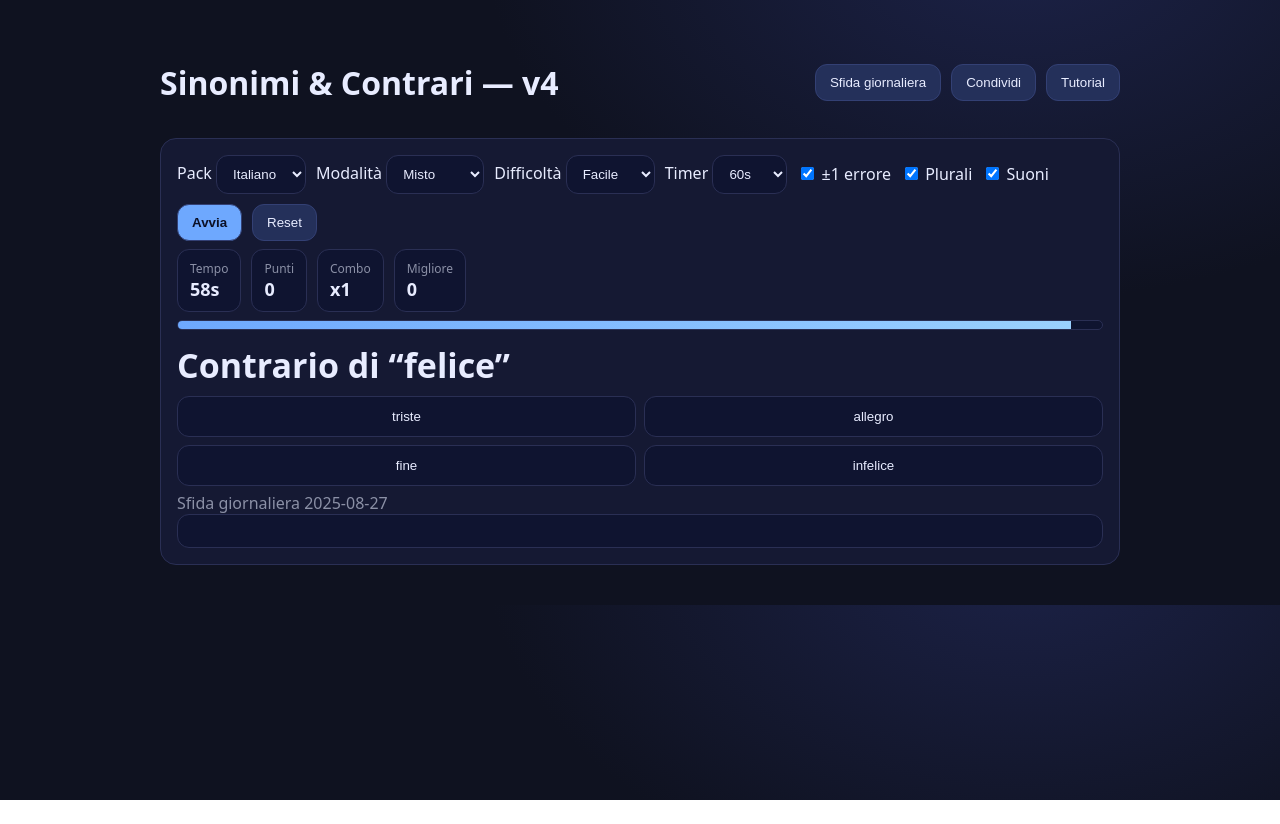
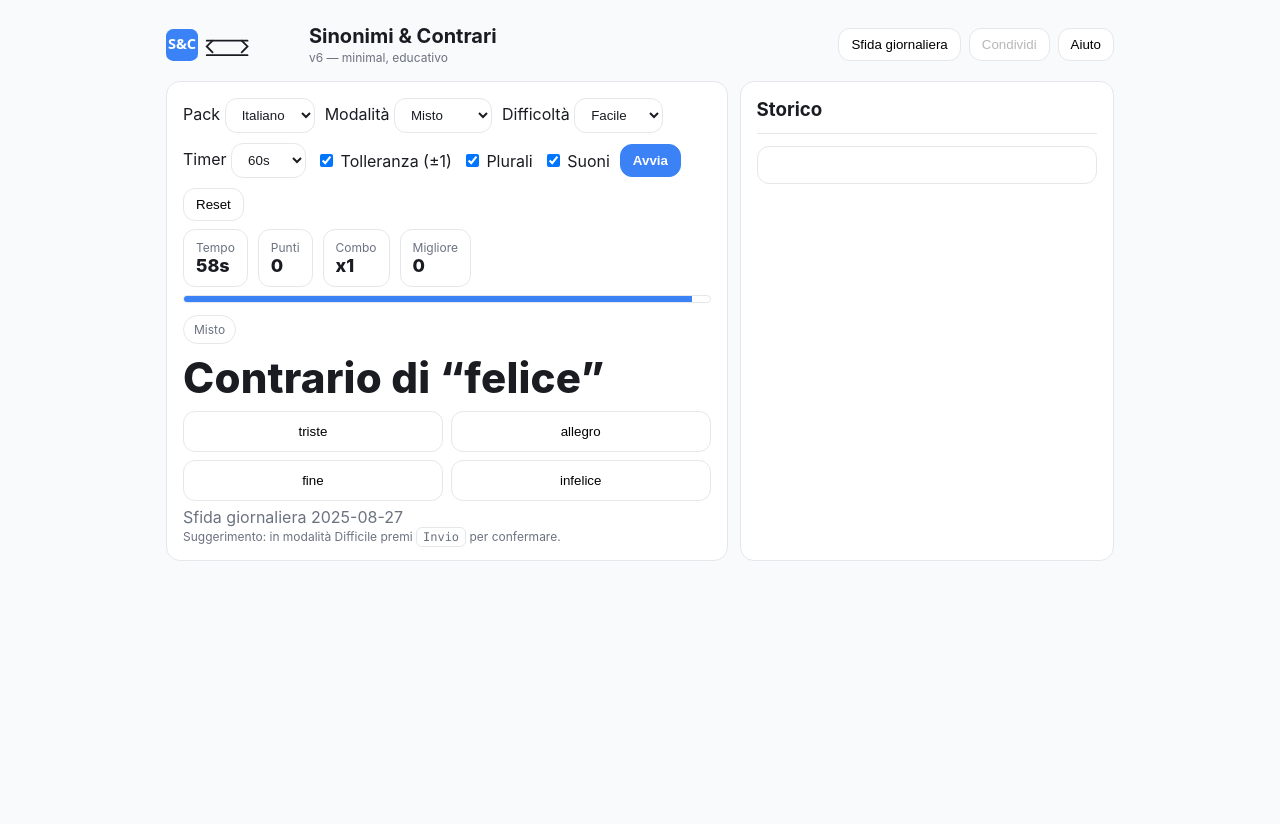
Before and after one commit to bob91te/sinonimi-contrari, a plain HTML site: page index.html in a window 1280 px wide. Both pictures are taken after a click on the button "Sfida giornaliera". Before the commit the page ends 800 px from the top, so only its background shows below. Drawn offline with Linux system fonts and the light colour scheme.

Commit message:
Add files via upload

```diff
--- a/index.html
+++ b/index.html
@@ -3,42 +3,89 @@
 <head>
   <meta charset="utf-8">
   <meta name="viewport" content="width=device-width,initial-scale=1">
-  <title>Sinonimi & Contrari — v4 (release)</title>
-  <meta name="theme-color" content="#151933">
+  <meta name="color-scheme" content="light">
+  <title>Sinonimi & Contrari — v6 Minimal</title>
+  <meta name="theme-color" content="#f9fafb">
   <link rel="manifest" href="./manifest.webmanifest">
   <link rel="icon" href="./icons/icon-192.png">
   <style>
-    :root{--bg:#0f1220;--card:#151933;--muted:#8b90a6;--text:#e8ecff;--primary:#6ea8fe;--ok:#45d483;--err:#ff6b6b;--br:#2a2f54;--r:16px}
-    body{margin:0;font-family:system-ui,-apple-system,Segoe UI,Roboto,Helvetica,Arial;background:radial-gradient(1200px 800px at 80% -10%,#1c2248 0%,var(--bg) 45%);color:var(--text)}
-    .app{max-width:960px;margin:24px auto;padding:16px}
-    header{display:flex;align-items:center;justify-content:space-between;margin-bottom:12px}
-    .card{background:var(--card);border:1px solid var(--br);border-radius:var(--r);padding:16px}
-    .row{display:flex;gap:10px;align-items:center;flex-wrap:wrap}
-    select,input{background:#0f1430;border:1px solid var(--br);color:var(--text);border-radius:12px;padding:10px 12px}
-    button{background:#24305a;border:1px solid #334074;color:var(--text);border-radius:12px;padding:10px 14px;cursor:pointer}
-    button.primary{background:var(--primary);color:#0b1026;font-weight:700}
-    .word{font-size:34px;font-weight:800;margin:8px 0}
-    .opts{display:grid;grid-template-columns:1fr;gap:8px}
-    @media(min-width:640px){.opts{grid-template-columns:1fr 1fr}}
-    .opt{background:#0f1430;border:1px solid var(--br);border-radius:12px;padding:12px;text-align:center;cursor:pointer}
-    .progress{height:8px;background:#0f1430;border:1px solid var(--br);border-radius:999px;overflow:hidden;margin-top:8px}
-    .progress>div{height:100%;background:linear-gradient(90deg,var(--primary),#9ad0ff);width:0}
-    .stat{background:#0f1430;border:1px solid var(--br);border-radius:12px;padding:10px 12px}
-    .stat .k{font-size:12px;color:var(--muted)} .stat .v{font-size:18px;font-weight:700}
-    .msg{min-height:22px;color:var(--muted);margin-top:6px}
-    .list{max-height:220px;overflow:auto;border:1px solid var(--br);border-radius:12px;padding:8px;background:#0f1430}
+    :root{
+      --bg:#f9fafb; --card:#ffffff; --line:#e5e7eb;
+      --text:#1a1c22; --muted:#6b7280;
+      --primary:#3b82f6; --ok:#10b981; --err:#ef4444;
+      --radius:14px;
+    }
+    *{box-sizing:border-box}
+    html,body{height:100%}
+    body{
+      margin:0; background:var(--bg); color:var(--text);
+      font-family: ui-sans-serif, -apple-system, Segoe UI, Roboto, Helvetica, Arial;
+      -webkit-font-smoothing:antialiased; -moz-osx-font-smoothing:grayscale;
+    }
+    .wrap{max-width:980px; margin:24px auto; padding:0 16px}
+    header{display:flex; align-items:center; justify-content:space-between; margin-bottom:16px}
+    .brand{display:flex; align-items:center; gap:12px}
+    .brand img{height:32px}
+    h1{font-size:20px; margin:0}
+    .sub{color:var(--muted); font-size:12px; margin-top:2px}
+    .toolbar{display:flex; gap:8px; flex-wrap:wrap}
+    .btn{
+      background:#fff; border:1px solid var(--line); border-radius:12px; padding:8px 12px; cursor:pointer;
+    }
+    .btn.primary{ background:var(--primary); border-color:var(--primary); color:#fff; font-weight:700 }
+    .btn.ghost{ background:#fff; }
+    .btn:active{ transform:translateY(1px) }
+    select,input[type=text]{
+      background:#fff; border:1px solid var(--line); border-radius:12px; padding:8px 12px; color:var(--text);
+    }
+    .grid{display:grid; grid-template-columns:1fr; gap:12px}
+    @media(min-width:960px){ .grid{ grid-template-columns:1.2fr .8fr } }
+    .card{
+      background:var(--card); border:1px solid var(--line); border-radius:var(--radius); padding:16px;
+    }
+    .row{display:flex; gap:10px; align-items:center; flex-wrap:wrap}
+    .word{font-size:42px; font-weight:800; letter-spacing:.2px; margin:8px 0}
+    .opts{display:grid; grid-template-columns:1fr; gap:8px}
+    @media(min-width:640px){ .opts{ grid-template-columns:1fr 1fr } }
+    .opt{
+      background:#fff; border:1px solid var(--line); border-radius:12px; padding:12px; text-align:center; cursor:pointer;
+      transition:border-color .15s ease;
+    }
+    .opt:hover{ border-color:#cbd5e1 }
+    .opt.ok{ border-color: var(--ok) }
+    .opt.err{ border-color: var(--err) }
+    .stat{background:#fff; border:1px solid var(--line); border-radius:12px; padding:10px 12px}
+    .stat .k{font-size:12px; color:var(--muted)} .stat .v{font-size:18px; font-weight:800}
+    .progress{height:8px; background:#fff; border:1px solid var(--line); border-radius:999px; overflow:hidden}
+    .progress>div{height:100%; background: var(--primary); width:0; transition: width .2s ease}
+    .msg{min-height:22px; color:var(--muted); margin-top:6px}
+    .msg.ok{ color: var(--ok) } .msg.err{ color: var(--err) }
+    .list{max-height:240px; overflow:auto; border:1px solid var(--line); border-radius:12px; padding:10px; background:#fff}
+    .kbd{font-family:ui-monospace, SFMono-Regular, Menlo, Monaco, Consolas, "Liberation Mono"; font-size:12px; padding:2px 6px; border:1px solid var(--line); border-radius:6px; background:#fff}
+    .hint{font-size:12px; color:var(--muted)}
+    .divider{height:1px; background:var(--line); margin:12px 0}
+    .pill{display:inline-block; border:1px solid var(--line); border-radius:999px; padding:6px 10px; font-size:12px; color:var(--muted)}
+    :focus-visible{ outline: 2px solid var(--primary); outline-offset: 2px }
   </style>
 </head>
 <body>
-  <div class="app">
+  <div class="wrap">
     <header>
-      <h1>Sinonimi & Contrari — v4</h1>
-      <div class="row">
-        <button id="dailyBtn">Sfida giornaliera</button>
-        <button id="shareBtn" disabled>Condividi</button>
-        <button id="helpBtn">Tutorial</button>
+      <div class="brand">
+        <img src="./logo.svg" alt="S&C logo">
+        <div>
+          <h1>Sinonimi & Contrari</h1>
+          <div class="sub">v6 — minimal, educativo</div>
+        </div>
+      </div>
+      <div class="toolbar">
+        <button id="dailyBtn" class="btn ghost">Sfida giornaliera</button>
+        <button id="shareBtn" class="btn ghost" disabled>Condividi</button>
+        <button id="helpBtn" class="btn ghost">Aiuto</button>
       </div>
     </header>
+
+    <div class="grid">
       <div class="card">
         <div class="row">
           <div><label>Pack</label>
@@ -53,66 +100,175 @@
           <div><label>Timer</label>
             <select id="timer"><option value="60" selected>60s</option><option value="90">90s</option><option value="120">120s</option></select>
           </div>
-        <label><input type="checkbox" id="typoOK" checked> ±1 errore</label>
+          <label><input type="checkbox" id="typoOK" checked> Tolleranza (±1)</label>
           <label><input type="checkbox" id="pluralOK" checked> Plurali</label>
           <label><input type="checkbox" id="soundOK" checked> Suoni</label>
-        <button id="startBtn" class="primary">Avvia</button>
-        <button id="resetBtn">Reset</button>
+          <button id="startBtn" class="btn primary">Avvia</button>
+          <button id="resetBtn" class="btn">Reset</button>
         </div>
+
         <div class="row" style="margin-top:8px">
           <div class="stat"><div class="k">Tempo</div><div class="v" id="time">—</div></div>
           <div class="stat"><div class="k">Punti</div><div class="v" id="score">0</div></div>
           <div class="stat"><div class="k">Combo</div><div class="v" id="combo">x1</div></div>
           <div class="stat"><div class="k">Migliore</div><div class="v" id="best">0</div></div>
         </div>
-      <div class="progress"><div id="timeBar"></div></div>
+        <div class="progress" style="margin-top:8px"><div id="timeBar"></div></div>
+
         <div id="questionArea" style="margin-top:12px">
+          <div class="pill" id="modeTag">Misto</div>
           <div class="word" id="prompt">—</div>
           <div class="opts" id="options" style="display:none"></div>
           <div id="freeArea" class="row" style="display:none">
             <input id="freeInput" type="text" placeholder="Scrivi la risposta" style="flex:1">
-          <button id="freeOK" class="primary">OK</button>
+            <button id="freeOK" class="btn primary">OK</button>
           </div>
           <div class="msg" id="msg"></div>
+          <div class="hint">Suggerimento: in modalità Difficile premi <span class="kbd">Invio</span> per confermare.</div>
         </div>
+      </div>
+
+      <div class="card">
+        <h3 style="margin:0">Storico</h3>
+        <div class="divider"></div>
         <div class="list"><ol id="history"></ol></div>
       </div>
     </div>
+  </div>
+
 <script>
+  // Utility
   const $ = s=>document.querySelector(s);
   const rand = a=> a[Math.floor(Math.random()*a.length)];
-    function stripAccents(s){ return s.normalize('NFD').replace(/\p{Diacritic}+/gu,''); }
-    function normalize(s){ return stripAccents((s||'').trim().toLowerCase()); }
+  const stripAccents = s => s.normalize('NFD').replace(/\p{Diacritic}+/gu,'');
+  const normalize = s => stripAccents((s||'').trim().toLowerCase());
   function shuffle(a){ for(let i=a.length-1;i>0;i--){ const j=Math.floor(Math.random()*(i+1)); [a[i],a[j]]=[a[j],a[i]]; } return a; }
   function lev(a,b){ const m=a.length,n=b.length; const dp=Array.from({length:m+1},()=>Array(n+1).fill(0)); for(let i=0;i<=m;i++) dp[i][0]=i; for(let j=0;j<=n;j++) dp[0][j]=j; for(let i=1;i<=m;i++){ for(let j=1;j<=n;j++){ const cost = a[i-1]===b[j-1]?0:1; dp[i][j]=Math.min(dp[i-1][j]+1, dp[i][j-1]+1, dp[i-1][j-1]+cost); } } return dp[m][n]; }
+
+  // Audio (simple)
+  let audioCtx=null;
+  function beep(freq=880, ms=90, type='sine'){
+    if(!$('#soundOK').checked) return;
+    if(!audioCtx){ try{ audioCtx=new (window.AudioContext||window.webkitAudioContext)(); }catch(e){ return; } }
+    const o=audioCtx.createOscillator(), g=audioCtx.createGain();
+    o.type=type; o.frequency.value=freq; o.connect(g); g.connect(audioCtx.destination);
+    g.gain.setValueAtTime(0.001, audioCtx.currentTime);
+    g.gain.exponentialRampToValueAtTime(0.22, audioCtx.currentTime+0.01);
+    g.gain.exponentialRampToValueAtTime(0.001, audioCtx.currentTime+ms/1000);
+    o.start(); o.stop(audioCtx.currentTime+ms/1000+0.02);
+  }
+
+  // State
   let DATA={}, STATE={started:false,mode:'mix',diff:'easy',secs:60,timer:null,timeLeft:0,score:0,combo:1,best:0,current:null,correct:null,qcount:0,ok:0,ko:0,pack:'it_core',last:[]};
-    const el={packSel:$('#packSel'),mode:$('#mode'),difficulty:$('#difficulty'),timerSel:$('#timer'),typoOK:$('#typoOK'),pluralOK:$('#pluralOK'),start:$('#startBtn'),reset:$('#resetBtn'),share:$('#shareBtn'),time:$('#time'),timeBar:$('#timeBar'),score:$('#score'),combo:$('#combo'),best:$('#best'),prompt:$('#prompt'),options:$('#options'),msg:$('#msg'),history:$('#history'),freeArea:$('#freeArea'),freeInput:$('#freeInput')};
+  const el={packSel:$('#packSel'),mode:$('#mode'),difficulty:$('#difficulty'),timerSel:$('#timer'),
+    typoOK:$('#typoOK'),pluralOK:$('#pluralOK'),start:$('#startBtn'),reset:$('#resetBtn'),share:$('#shareBtn'),
+    time:$('#time'),timeBar:$('#timeBar'),score:$('#score'),combo:$('#combo'),best:$('#best'),
+    prompt:$('#prompt'),options:$('#options'),msg:$('#msg'),history:$('#history'),freeArea:$('#freeArea'),freeInput:$('#freeInput')};
   try{ STATE.best=Number(localStorage.getItem('sc_best')||'0')||0; }catch(e){}
   el.best.textContent=String(STATE.best);
+
   function setMsg(t,k=''){ el.msg.className='msg '+(k||''); el.msg.textContent=t; }
   function tick(){ STATE.timeLeft--; updateTime(); if(STATE.timeLeft<=0){ end(); } }
   function updateTime(){ el.time.textContent=STATE.timeLeft+'s'; el.timeBar.style.width=Math.max(0,Math.min(100,(STATE.timeLeft/STATE.secs)*100))+'%'; }
-    function addHistory(t){ const li=document.createElement('li'); li.textContent=t; el.history.appendChild(li); }
+  function addHistory(t){ const li=document.createElement('li'); li.textContent=t; el.history.appendChild(li); el.history.parentElement.scrollTop=el.history.parentElement.scrollHeight; }
+
   function wordPool(){ return Object.keys(DATA); }
-    function pick(mode){ const w=rand(wordPool()); const syn=DATA[w].syn||[],ant=DATA[w].ant||[]; let m=mode==='mix'?(Math.random()<0.5?'syn':'ant'):mode; const arr=(m==='syn'?syn:ant); const correct=arr.length?rand(arr):'—'; return {word:w,m,correct,syn,ant}; }
-    function buildChoices(correct, syn, ant){ const choices=[correct]; const distract=[...syn,...ant,...wordPool()].filter(x=>x && normalize(x)!==normalize(correct)); shuffle(distract); const want=(STATE.diff==='easy')?4:6; for(const d of distract){ if(choices.length>=want) break; if(!choices.includes(d)) choices.push(d); } return shuffle(choices.slice(0,want)); }
-    function start(){ STATE.pack=el.packSel.value; STATE.mode=el.mode.value; STATE.diff=el.difficulty.value; STATE.secs=Number(el.timerSel.value)||60; STATE.timeLeft=STATE.secs; STATE.score=0; STATE.combo=1; STATE.qcount=0; STATE.ok=0; STATE.ko=0; STATE.started=true; el.options.style.display=(STATE.diff==='hard')?'none':'grid'; el.freeArea.style.display=(STATE.diff==='hard')?'flex':'none'; el.history.innerHTML=''; setMsg(''); nextQuestion(); clearInterval(STATE.timer); STATE.timer=setInterval(tick,1000); updateTime(); el.score.textContent='0'; el.combo.textContent='x1'; el.share.disabled=true; if(STATE.diff==='hard'){ el.freeInput.value=''; el.freeInput.focus(); } }
-    function end(){ STATE.started=false; clearInterval(STATE.timer); setMsg('Tempo scaduto. Punteggio: '+STATE.score,''); if(STATE.score>STATE.best){ STATE.best=STATE.score; try{localStorage.setItem('sc_best', String(STATE.best));}catch(e){}; el.best.textContent=String(STATE.best); setMsg('Nuovo record!','ok'); } el.share.disabled=false; }
-    function nextQuestion(){ const q=pick(STATE.mode); STATE.current=q; STATE.correct=q.correct; STATE.qcount++; el.prompt.textContent=(q.m==='syn'?'Sinonimo di':'Contrario di')+' “'+q.word+'”'; if(STATE.diff==='hard'){ setMsg('Scrivi una risposta valida.'); } else { const choices=buildChoices(q.correct,q.syn,q.ant); el.options.innerHTML=''; choices.forEach(c=>{ const b=document.createElement('button'); b.className='opt'; b.textContent=c; b.addEventListener('click',()=>check(c,b)); el.options.appendChild(b); }); } }
-    function scoreDelta(){ const base=100; let mult=STATE.combo; if(STATE.timeLeft/STATE.secs>0.66) mult+=0.5; return Math.round(base*mult); }
-    function okFeedback(){ setMsg('Corretto!','ok'); STATE.combo=Math.min(STATE.combo+1,5); el.combo.textContent='x'+STATE.combo; STATE.score+=scoreDelta(); el.score.textContent=String(STATE.score); STATE.ok++; STATE.last.push('🟩'); }
-    function koFeedback(){ setMsg('Sbagliato.','err'); STATE.combo=1; el.combo.textContent='x1'; STATE.timeLeft=Math.max(0,STATE.timeLeft-3); updateTime(); STATE.ko++; STATE.last.push('🟥'); }
-    function matchesAnswer(ans, targets){ if(targets.has(ans)) return true; if(el.pluralOK.checked){ for(const t of targets){ const vars=new Set([t, t.replace(/o$/,'i'), t.replace(/a$/,'e'), t.replace(/e$/,'i')]); if(vars.has(ans)) return true; } } if(el.typoOK.checked){ for(const t of targets){ if(lev(ans,t)<=1) return true; } } return false; }
-    function check(value, btn=null){ if(!STATE.started) return; const ans=normalize(value); const {m,syn,ant}=STATE.current; const valid=(m==='syn'?syn:ant).map(x=>normalize(x)); const ok=matchesAnswer(ans,new Set(valid)); if(btn){ btn.classList.add(ok?'ok':'err'); } addHistory((m==='syn'?'SIN':'ANT')+': '+STATE.current.word+' → '+value+(ok?' ✓':' ✗ (corretto: '+STATE.correct+')')); if(ok) okFeedback(); else koFeedback(); setTimeout(nextQuestion,320); }
+  function pick(mode){
+    const w=rand(wordPool()); const syn=DATA[w].syn||[], ant=DATA[w].ant||[];
+    let m = mode==='mix' ? (Math.random()<0.5?'syn':'ant') : mode;
+    const arr=(m==='syn'?syn:ant);
+    const correct = arr.length? rand(arr) : '—';
+    return {word:w,m,correct,syn,ant};
+  }
+  function buildChoices(correct, syn, ant){
+    const choices=[correct];
+    const distract=[...syn,...ant,...wordPool()].filter(x=>x && normalize(x)!==normalize(correct));
+    shuffle(distract);
+    const want=(STATE.diff==='easy')?4:6;
+    for(const d of distract){ if(choices.length>=want) break; if(!choices.includes(d)) choices.push(d); }
+    return shuffle(choices.slice(0,want));
+  }
+
+  function start(){
+    STATE.pack=el.packSel.value; STATE.mode=el.mode.value; STATE.diff=el.difficulty.value; STATE.secs=Number(el.timerSel.value)||60;
+    STATE.timeLeft=STATE.secs; STATE.score=0; STATE.combo=1; STATE.qcount=0; STATE.ok=0; STATE.ko=0; STATE.started=true; STATE.last=[];
+    el.options.style.display=(STATE.diff==='hard')?'none':'grid'; el.freeArea.style.display=(STATE.diff==='hard')?'flex':'none';
+    el.history.innerHTML=''; setMsg(''); nextQuestion(); clearInterval(STATE.timer); STATE.timer=setInterval(tick,1000);
+    updateTime(); el.score.textContent='0'; el.combo.textContent='x1'; $('#modeTag').textContent=(STATE.mode==='syn'?'Sinonimi':STATE.mode==='ant'?'Contrari':'Misto');
+    el.share.disabled=true; if(STATE.diff==='hard'){ el.freeInput.value=''; el.freeInput.focus(); }
+  }
+
+  function end(){
+    STATE.started=false; clearInterval(STATE.timer);
+    setMsg('⏱️ Tempo scaduto. Punteggio: '+STATE.score,'');
+    if(STATE.score>STATE.best){ STATE.best=STATE.score; try{localStorage.setItem('sc_best', String(STATE.best));}catch(e){}; el.best.textContent=String(STATE.best); setMsg('🏆 Nuovo record!','ok'); }
+    el.share.disabled=false;
+  }
+
+  function scoreDelta(){
+    const base=100; let mult=STATE.combo;
+    if(STATE.timeLeft/STATE.secs>0.66) mult+=0.5;
+    return Math.round(base*mult);
+  }
+  function okFeedback(){ setMsg('Corretto!','ok'); beep(920,80,'triangle'); STATE.combo=Math.min(STATE.combo+1,5); el.combo.textContent='x'+STATE.combo; STATE.score+=scoreDelta(); el.score.textContent=String(STATE.score); STATE.ok++; STATE.last.push('🟩'); }
+  function koFeedback(){ setMsg('Sbagliato.','err'); beep(240,100,'sawtooth'); STATE.combo=1; el.combo.textContent='x1'; STATE.timeLeft=Math.max(0,STATE.timeLeft-3); updateTime(); STATE.ko++; STATE.last.push('🟥'); }
+
+  function matchesAnswer(ans, targets){
+    if(targets.has(ans)) return true;
+    if($('#pluralOK').checked){
+      for(const t of targets){
+        const vars = new Set([t, t.replace(/o$/,'i'), t.replace(/a$/,'e'), t.replace(/e$/,'i')]);
+        if(vars.has(ans)) return true;
+      }
+    }
+    if($('#typoOK').checked){
+      for(const t of targets){ if(lev(ans,t)<=1) return true; }
+    }
+    return false;
+  }
+
+  function check(value, btn=null){
+    if(!STATE.started) return;
+    const ans=normalize(value); const {m,syn,ant}=STATE.current;
+    const valid=(m==='syn'?syn:ant).map(x=>normalize(x));
+    const ok=matchesAnswer(ans,new Set(valid));
+    if(btn){ btn.classList.add(ok?'ok':'err'); }
+    addHistory((m==='syn'?'SIN':'ANT')+': '+STATE.current.word+' → '+value+(ok?' ✓':' ✗ (corretto: '+STATE.correct+')'));
+    if(ok) okFeedback(); else koFeedback();
+    setTimeout(nextQuestion, 320);
+  }
+
+  function nextQuestion(){
+    const q=pick(STATE.mode); STATE.current=q; STATE.correct=q.correct; STATE.qcount++;
+    el.prompt.textContent=(q.m==='syn'?'Sinonimo di':'Contrario di')+' “'+q.word+'”';
+    if(STATE.diff==='hard'){
+      setMsg('Scrivi una risposta valida.');
+    } else {
+      const choices=buildChoices(q.correct,q.syn,q.ant);
+      el.options.innerHTML='';
+      choices.forEach(c=>{ const b=document.createElement('button'); b.className='opt'; b.textContent=c; b.addEventListener('click',()=>check(c,b)); el.options.appendChild(b); });
+    }
+  }
+
+  // Bindings
+  $('#startBtn').addEventListener('click', start);
+  $('#resetBtn').addEventListener('click', ()=>{ STATE.started=false; clearInterval(STATE.timer); setMsg('Reset.'); el.prompt.textContent='—'; el.options.innerHTML=''; el.history.innerHTML=''; el.score.textContent='0'; el.combo.textContent='x1'; el.time.textContent='—'; el.timeBar.style.width='0%'; });
+  $('#dailyBtn').addEventListener('click', ()=>{ const iso=(new Date()).toISOString().slice(0,10); STATE.mode=['syn','ant','mix'][Number(iso.replace(/-/g,''))%3]; $('#mode').value=STATE.mode; $('#difficulty').value=(Number(iso.replace(/-/g,''))%2)?'easy':'hard'; start(); setMsg('Sfida giornaliera '+iso); });
+  $('#helpBtn').addEventListener('click', ()=> alert('Facile/Media: scelta multipla. Difficile: scrittura libera (accenti/plurali/±1).'));
+  $('#shareBtn').addEventListener('click', async ()=>{ const grid=STATE.last.join(''); const txt=`S&C ${new Date().toISOString().slice(0,10)}\n${grid}\nScore ${STATE.score} | Combo ${STATE.combo} | Q:${STATE.qcount}`; try{ await navigator.clipboard.writeText(txt); setMsg('Copiato negli appunti.','ok'); }catch(e){ setMsg('Copia non riuscita.','err'); } });
   $('#freeOK').addEventListener('click',()=>{ const v=el.freeInput.value; if(!v) return; check(v,null); el.freeInput.value=''; el.freeInput.focus(); });
   document.addEventListener('keydown',(e)=>{ if(e.key==='Enter' && STATE.started && STATE.diff==='hard'){ $('#freeOK').click(); } });
-    $('#startBtn').addEventListener('click', start);
-    $('#resetBtn').addEventListener('click', ()=>{ STATE.started=false; clearInterval(STATE.timer); setMsg('Reset.'); el.prompt.textContent='—'; el.options.innerHTML=''; el.history.innerHTML=''; el.score.textContent='0'; el.combo.textContent='x1'; el.time.textContent='—'; el.timeBar.style.width='0%'; });
-    $('#dailyBtn').addEventListener('click', ()=>{ const iso=(new Date()).toISOString().slice(0,10); STATE.mode=['syn','ant','mix'][Number(iso.replace(/-/g,''))%3]; el.mode.value=STATE.mode; el.difficulty.value=(Number(iso.replace(/-/g,''))%2)?'easy':'hard'; start(); setMsg('Sfida giornaliera '+iso); });
-    $('#helpBtn').addEventListener('click', ()=> alert('Facile/Media: scelta multipla. Difficile: scrittura libera (accenti/plurali/±1).'));
-    $('#shareBtn').addEventListener('click', async ()=>{ const grid=STATE.last.join(''); const txt=`S&C ${new Date().toISOString().slice(0,10)}\n${grid}\nScore ${STATE.score} | Combo ${STATE.combo} | Q:${STATE.qcount}`; try{ await navigator.clipboard.writeText(txt); setMsg('Copiato negli appunti.','ok'); }catch(e){ setMsg('Copia non riuscita.','err'); } });
   $('#packSel').addEventListener('change', async ()=>{ const val=$('#packSel').value; const res=await fetch('./packs/'+val+'.json'); DATA=await res.json(); setMsg(val==='it_core'?'Pack IT caricato.':'EN pack loaded.'); });
+
+  // Load default pack
   (async ()=>{ const res=await fetch('./packs/it_core.json'); DATA=await res.json(); })();
+
+  // PWA: register service worker
+  if('serviceWorker' in navigator){
+    window.addEventListener('load', ()=>{
+      navigator.serviceWorker.register('./sw.js').catch(()=>{});
+    });
+  }
 </script>
 </body>
 </html>
```
Also changed, not shown: sw.js (+16 -1 lines), logo.svg (added), manifest.webmanifest. Lines whose indentation alone changed are shown as unchanged.
